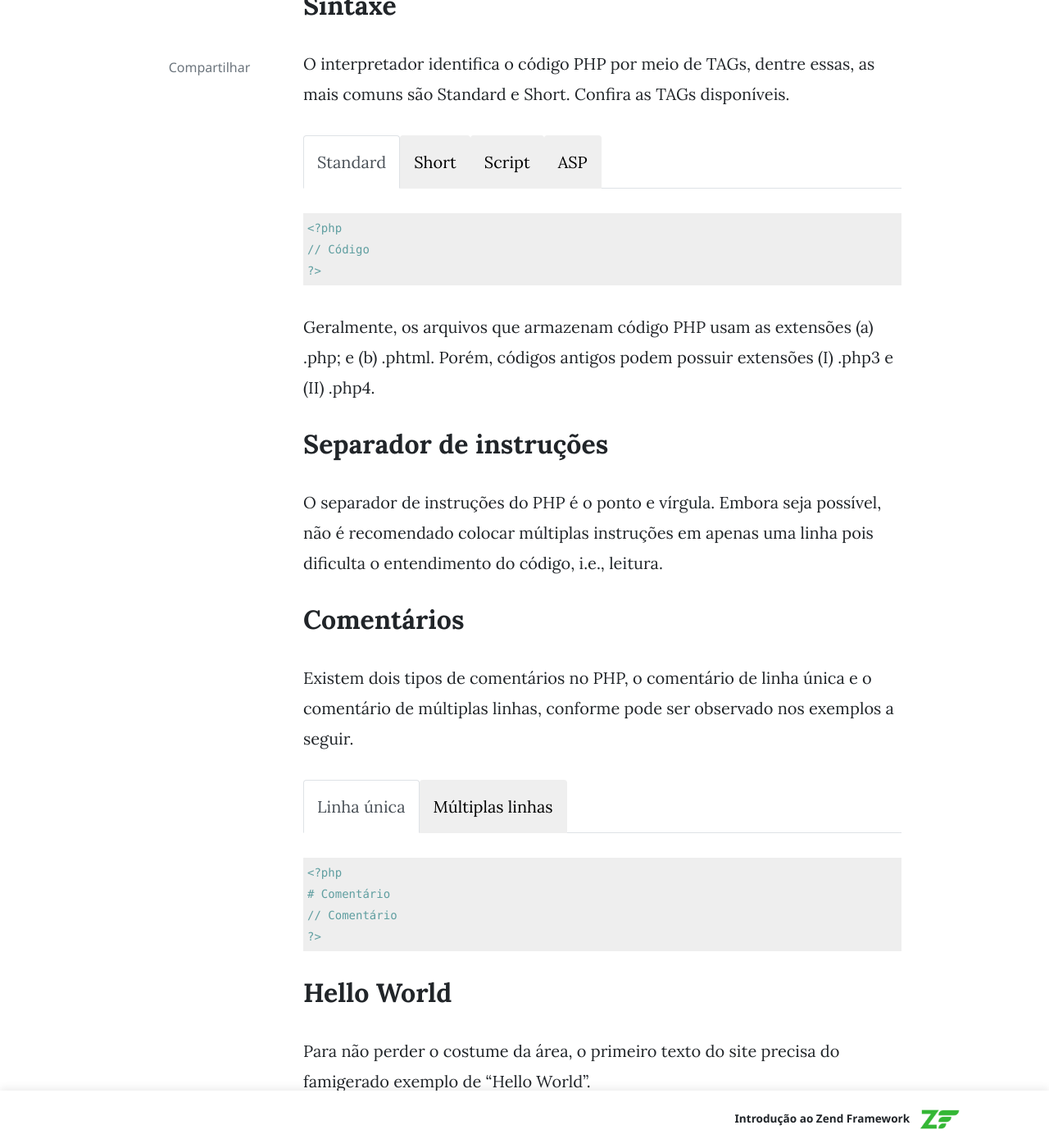
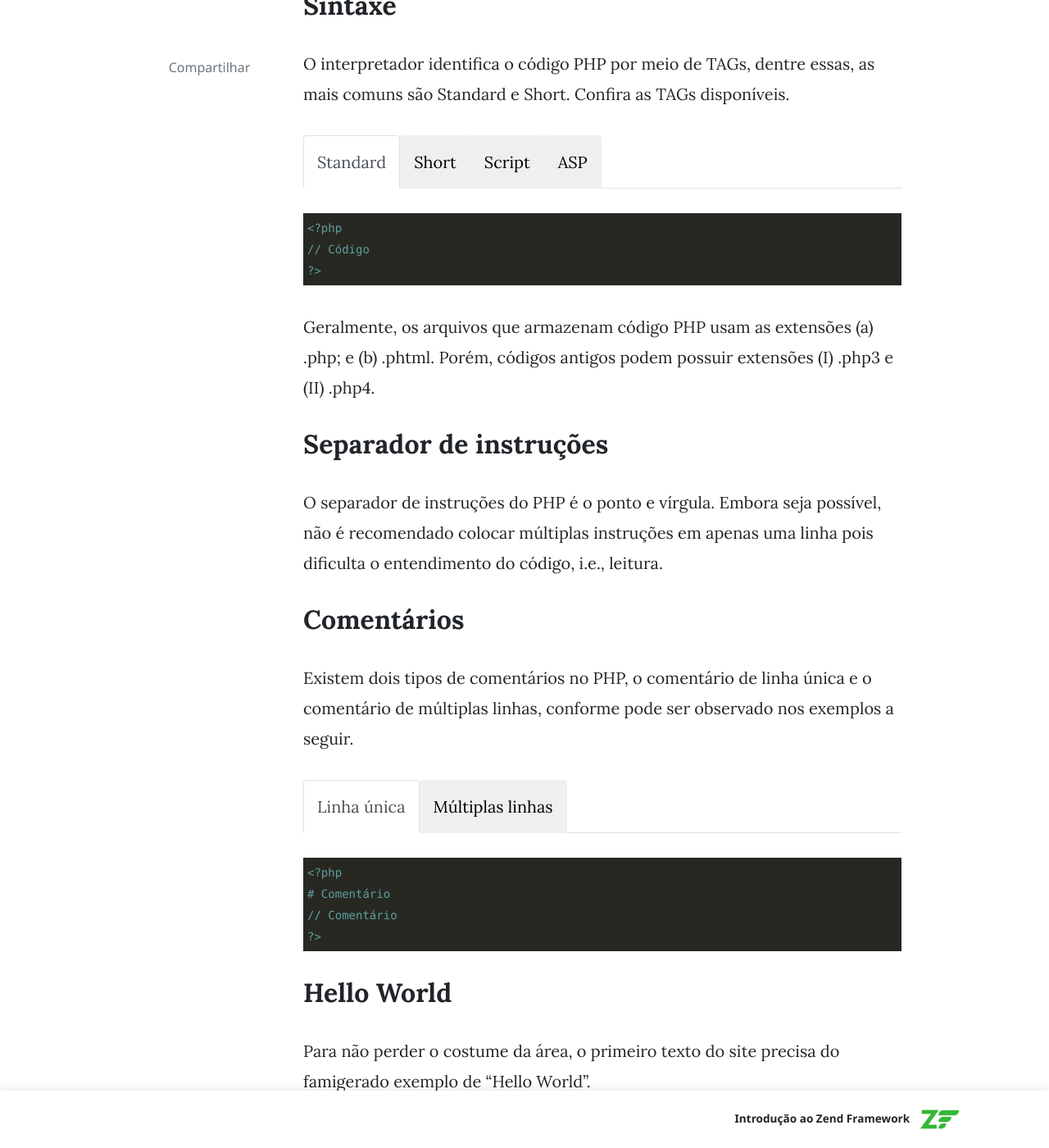
Before and after one commit to diogomatheus/diogomatheus.github.io, a Jekyll site: the page built from _posts/2010-05-06-getting-started-with-php.md, in a window 1280 px wide and 1400 px high, scrolled down 1581 px. Shown: the whole window at 82% size. Built offline with Jekyll 4.4.1, drawn with Linux system fonts in a browser that asks for light colours; nearby versions of some CDN libraries; comment, search, counter and statistics services are not loaded.

```diff
--- a/assets/css/highlight-monokai-sublime.css
+++ b/assets/css/highlight-monokai-sublime.css
@@ -179,6 +179,9 @@
   /* no need background color */
   /*background-color: #272822;*/
 }
+.highlight pre {
+  background: inherit;
+}
 .highlight {
   color: #ffffff;
   background-color: #272822;
```
